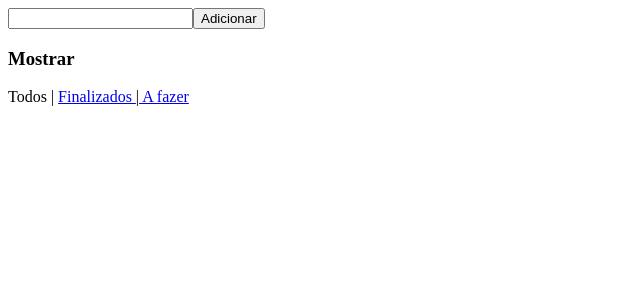
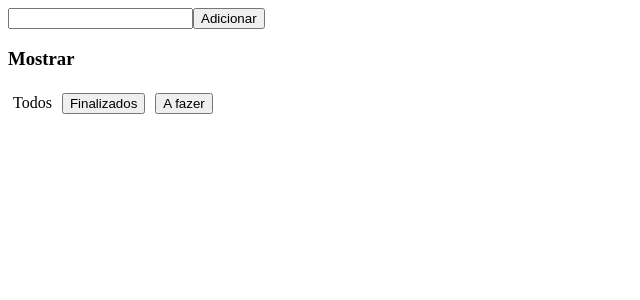
Before and after one commit to jhonatancunha/to-do-list-reactjs, a React (Create React App) app: page / in a window 1280 px wide. Shown: the top 300 px of the page, without its empty margins (0-640 px from the left). Built offline with nearby package versions, Linux system fonts and the light colour scheme.

Commit message:
:construction: Switching into button or span due to the value of visibilityFilter

```diff
--- a/src/components/Filter/index.js
+++ b/src/components/Filter/index.js
@@ -1,11 +1,44 @@
 import React from 'react';
+import { connect } from 'react-redux';
 
-const Filter = () => (
+import * as actions from '../../redux-flow/reducers/visibilityFilter/actions';
+
+const filterItems = [
+  { label: 'Todos', action: actions.SHOW_ALL },
+  { label: 'Finalizados', action: actions.SHOW_COMPLETED },
+  { label: 'A fazer', action: actions.SHOW_ACTIVE },
+];
+
+const Filter = ({ activeFilter }) => (
   <div>
     <h3>Mostrar</h3>
-    <span>Todos </span> | <a href="#"> Finalizados </a> |
-    <a href="#"> A fazer </a>
+
+    {filterItems.map((item) => {
+      if (item.action === activeFilter) {
+        return (
+          <span style={{ margin: 5 }} key={item.action}>
+            {item.label}
+          </span>
+        );
+      }
+      return (
+        <button type="button" style={{ margin: 5 }} key={item.action}>
+          {item.label}
+        </button>
+      );
+    })}
+
+    {/* <span>Todos </span> | <a href="#"> Finalizados </a> |
+    <a href="#"> A fazer </a> */}
   </div>
 );
 
-export default Filter;
+// const filterItems = ['Todos', 'Finalizados', 'A fazer'];
+
+const mapStateToProps = (state) => ({
+  activeFilter: state.visibilityFilter,
+});
+
+const mapDispatchToProps = (dispatch) => ({});
+
+export default connect(mapStateToProps, mapDispatchToProps)(Filter);
--- a/src/redux-flow/reducers/visibilityFilter/index.js
+++ b/src/redux-flow/reducers/visibilityFilter/index.js
@@ -1,6 +1,6 @@
-import { SET_VISIBILITY_FILTER } from './actions';
+import { SET_VISIBILITY_FILTER, SHOW_ALL } from './actions';
 
-export const initialState = 'SHOW_ALL';
+export const initialState = SHOW_ALL;
 
 const visibilityFilter = (state = initialState, action) => {
   switch (action.type) {
```
